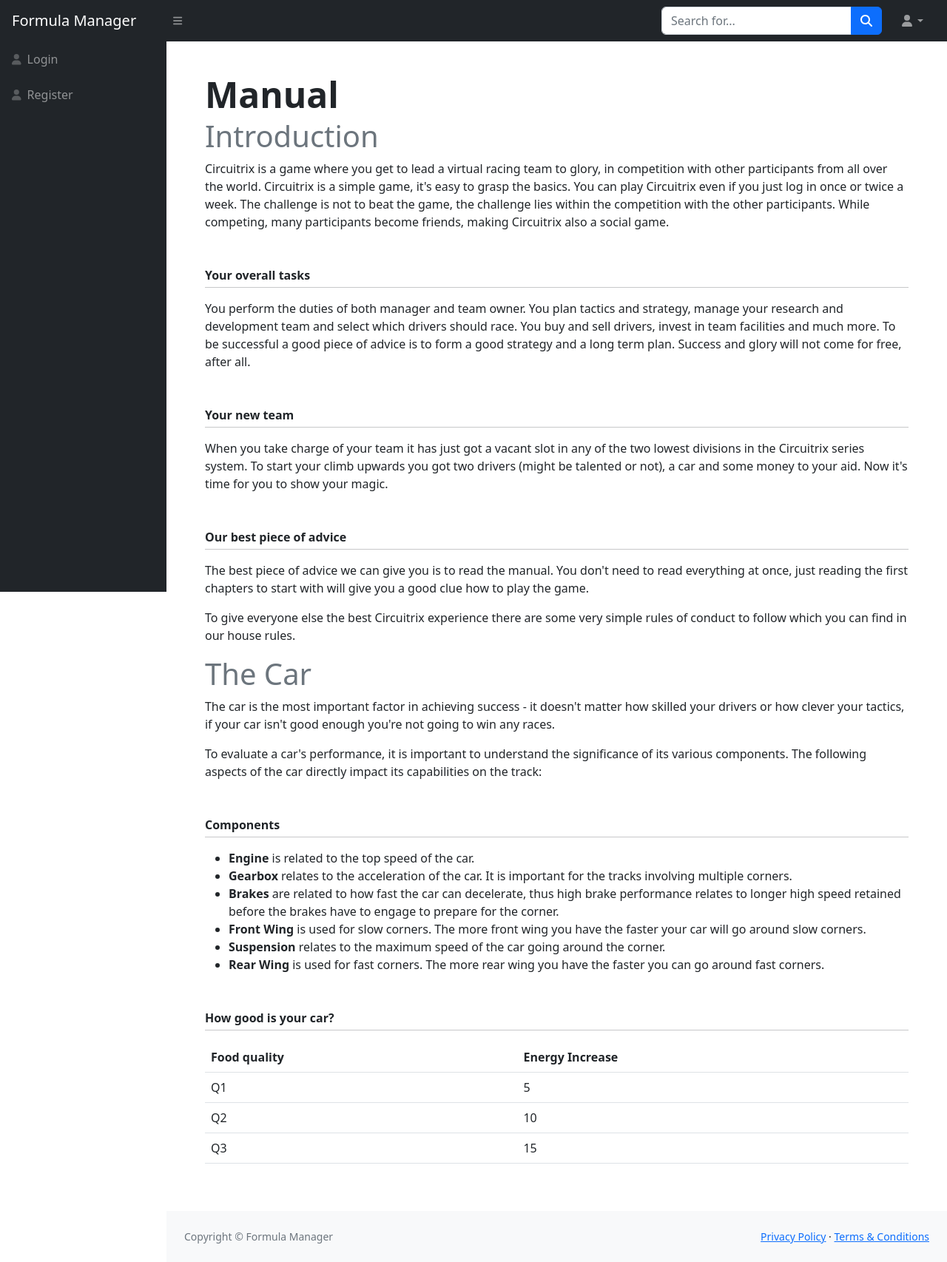
After one commit to Jetrca92/circuitrix, a Django app: template manager/templates/manager/manual.html in a window 1280 px wide. The commit adds this page. Shown: the whole page at 74% size. Run offline with Django 4.2, Linux system fonts and the light colour scheme; the template is opened without the code that fills it, so the values that code supplies are empty; some libraries are stand-ins or nearby versions.

Commit message:
Add manual template, edit index template spacing

```diff
--- /dev/null
+++ b/manager/templates/manager/manual.html
@@ -0,0 +1,90 @@
+{% extends "manager/layout.html" %}
+
+{% block title %}
+Manual
+{% endblock %}
+
+{% block main %}
+{% load static %}
+
+<div class="container col-md-11 px-2 py-5">
+    <h1 class="display-5 fw-bold lh-1">Manual</h1>
+    <h1 class="text-muted fw-light">Introduction</h1>
+    <p>
+        Circuitrix is a game where you get to lead a virtual racing team to glory, in competition with other participants
+        from all over the world. Circuitrix is a simple game, it's easy to grasp the basics. You can play Circuitrix even
+        if you just log in once or twice a week. The challenge is not to beat the game, the challenge lies within the
+        competition with the other participants. While competing, many participants become friends, making Circuitrix
+        also a social game.
+    </p>
+    <div class="fw-bold mt-5">Your overall tasks</div>
+    <hr class="mt-1 mb-3">
+    <p>
+        You perform the duties of both manager and team owner. You plan tactics and strategy, manage your research and development
+        team and select which drivers should race. You buy and sell drivers, invest in team facilities and much more.
+        To be successful a good piece of advice is to form a good strategy and a long term plan. Success and glory will not
+        come for free, after all.
+    </p>
+    <div class="fw-bold mt-5">Your new team</div>
+    <hr class="mt-1 mb-3">
+    <p>
+        When you take charge of your team it has just got a vacant slot in any of the two lowest divisions in the Circuitrix
+        series system. To start your climb upwards you got two drivers (might be talented or not), a car and some money to your aid.
+        Now it's time for you to show your magic.
+    </p>
+    <div class="fw-bold mt-5">Our best piece of advice</div>
+    <hr class="mt-1 mb-3">
+    <p>
+        The best piece of advice we can give you is to read the manual. You don't need to read everything at once,
+        just reading the first chapters to start with will give you a good clue how to play the game.
+    </p>
+    <p>
+        To give everyone else the best Circuitrix experience there are some very simple rules of conduct to follow which
+        you can find in our house rules.
+    </p>
+    <h1 class="text-muted fw-light">The Car</h1>
+    <p>
+        The car is the most important factor in achieving success - it doesn't matter how skilled your drivers or how clever
+        your tactics, if your car isn't good enough you're not going to win any races.
+    </p>
+    <p>
+        To evaluate a car's performance, it is important to understand the significance of its various components.
+        The following aspects of the car directly impact its capabilities on the track:
+    </p>
+    <div class="fw-bold mt-5">Components</div>
+    <hr class="mt-1 mb-3">
+    <ul>
+        <li><span class="fw-bold">Engine</span> is related to the top speed of the car.</li>
+        <li><span class="fw-bold">Gearbox</span> relates to the acceleration of the car. It is important for the tracks involving multiple corners.</li>
+        <li><span class="fw-bold">Brakes</span> are related to how fast the car can decelerate, thus high brake performance relates to longer high speed retained before the brakes have to engage to prepare for the corner.</li>
+        <li><span class="fw-bold">Front Wing</span> is used for slow corners. The more front wing you have the faster your car will go around slow corners.</li>
+        <li><span class="fw-bold">Suspension</span> relates to the maximum speed of the car going around the corner.</li>
+        <li><span class="fw-bold">Rear Wing</span> is used for fast corners. The more rear wing you have the faster you can go around fast corners.</li>
+    </ul>
+    <div class="fw-bold mt-5">How good is your car?</div>
+    <hr class="mt-1 mb-3">
+    <table class="table">
+        <thead>
+            <tr>
+                <th>Food quality</th>
+                <th>Energy Increase</th>
+            </tr>
+        </thead>
+        <tbody>
+            <tr>
+                <td>Q1</td>
+                <td>5</td>
+            </tr>
+            <tr>
+                <td>Q2</td>
+                <td>10</td>
+            </tr>
+            <tr>
+                <td>Q3</td>
+                <td>15</td>
+            </tr>
+        </tbody>
+    </table>
+</div>
+
+{% endblock %}
```
Also changed, not shown: manager/templates/manager/index.html (+12 -9 lines).
